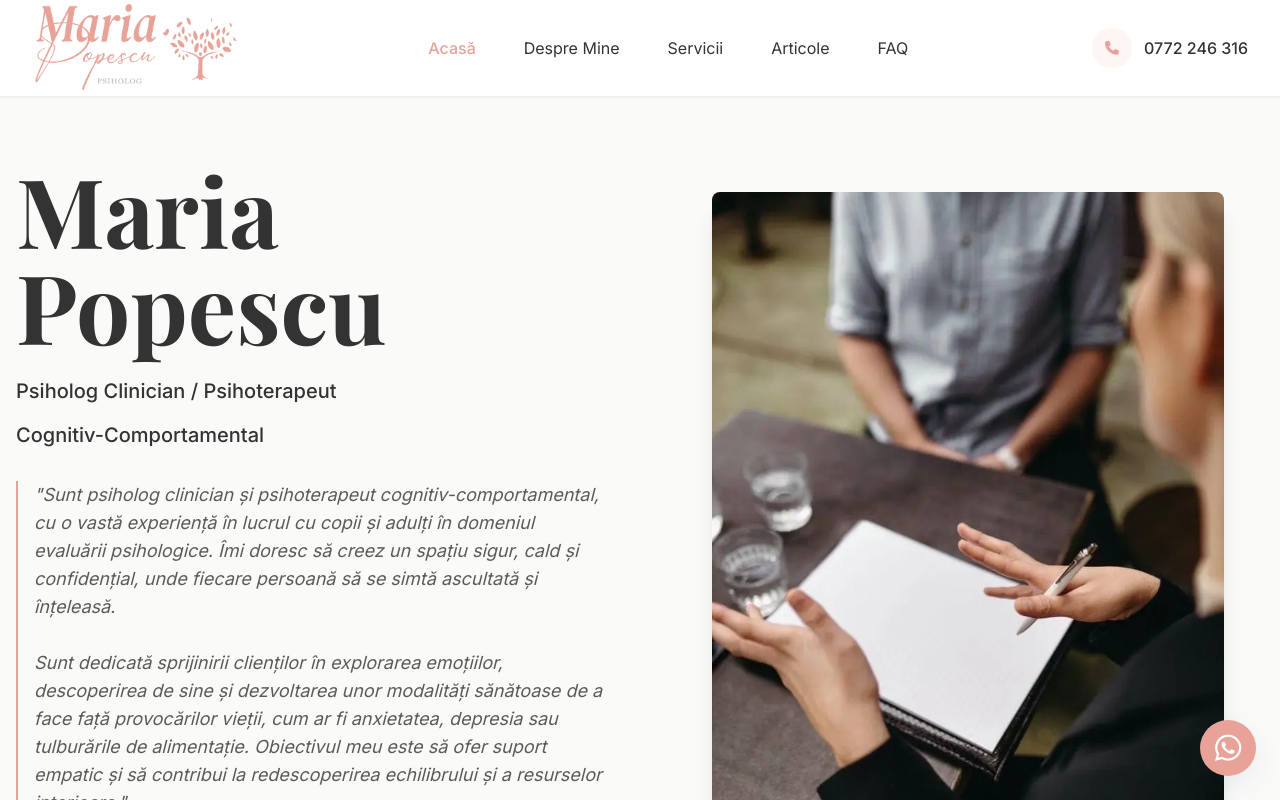
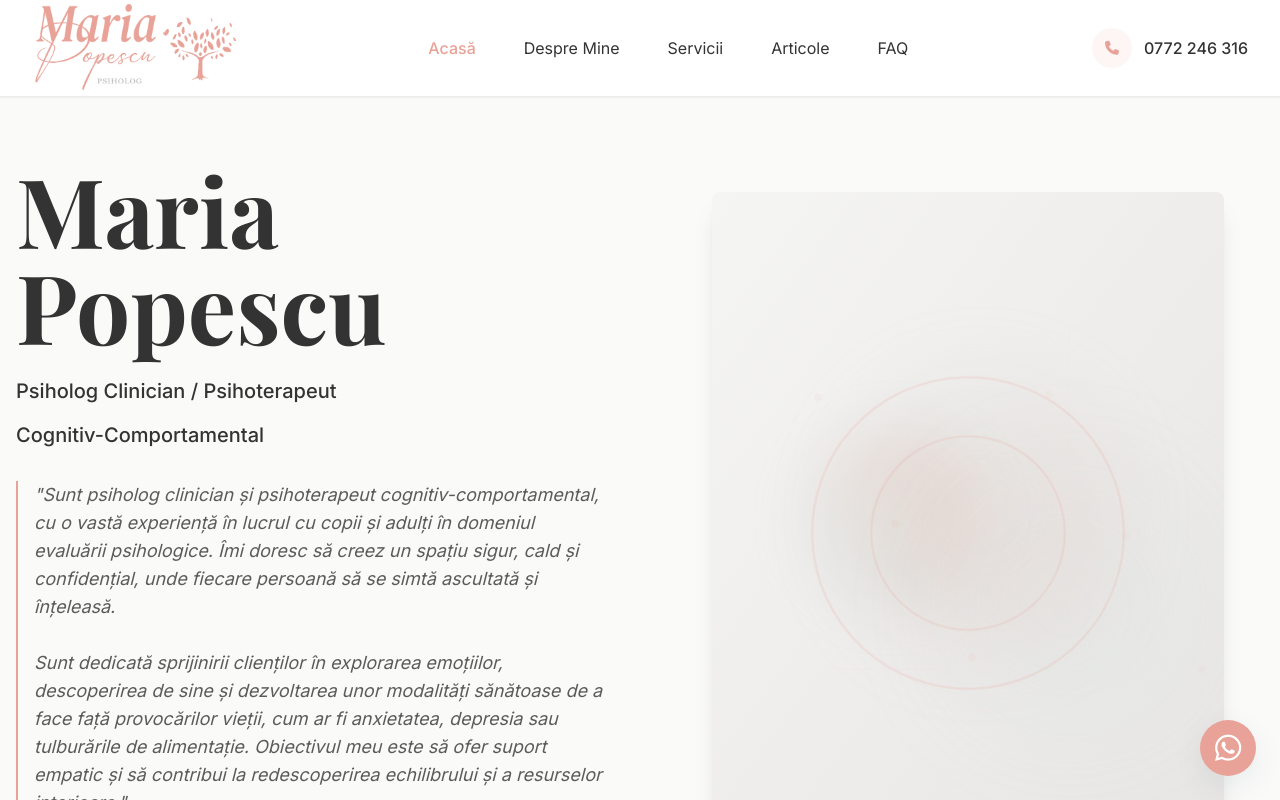
Before and after one commit to ZaZza402/maria-popescu, a React (Vite) app: page / in a window 1280 px wide. Shown: the top 800 px of the page. Built offline with nearby package versions, Linux system fonts and the light colour scheme; a web font is replaced by a local one.

Commit message:
Fix despre portrait to show from top, add framer-motion abstract animation to replace hero image

```diff
--- a/package.json
+++ b/package.json
@@ -13,7 +13,7 @@
     "@fortawesome/free-brands-svg-icons": "^7.1.0",
     "@fortawesome/free-solid-svg-icons": "^7.1.0",
     "@fortawesome/react-fontawesome": "^3.1.0",
-    "framer-motion": "^12.23.22",
+    "framer-motion": "^12.23.24",
     "gsap": "^3.13.0",
     "react": "^19.1.1",
     "react-dom": "^19.1.1",
--- /dev/null
+++ b/src/components/AbstractHeroAnimation.tsx
@@ -0,0 +1,186 @@
+import { motion } from 'framer-motion';
+
+const AbstractHeroAnimation = () => {
+  return (
+    <div className="relative w-full h-full flex items-center justify-center overflow-hidden">
+      {/* Floating organic shapes */}
+      <motion.div
+        className="absolute w-64 h-64 rounded-full opacity-20"
+        style={{
+          background: 'linear-gradient(135deg, #C4E0D9 0%, #E8A298 100%)',
+          filter: 'blur(40px)',
+        }}
+        animate={{
+          x: [0, 30, 0],
+          y: [0, -40, 0],
+          scale: [1, 1.1, 1],
+        }}
+        transition={{
+          duration: 8,
+          repeat: Infinity,
+          ease: 'easeInOut',
+        }}
+      />
+
+      <motion.div
+        className="absolute w-48 h-48 rounded-full opacity-25"
+        style={{
+          background: 'linear-gradient(225deg, #E8A298 0%, #C4E0D9 100%)',
+          filter: 'blur(30px)',
+          left: '20%',
+          top: '30%',
+        }}
+        animate={{
+          x: [0, -20, 0],
+          y: [0, 30, 0],
+          scale: [1, 0.9, 1],
+        }}
+        transition={{
+          duration: 10,
+          repeat: Infinity,
+          ease: 'easeInOut',
+        }}
+      />
+
+      <motion.div
+        className="absolute w-56 h-56 rounded-full opacity-15"
+        style={{
+          background: 'linear-gradient(45deg, #C4E0D9 0%, rgba(196, 224, 217, 0.5) 100%)',
+          filter: 'blur(50px)',
+          right: '15%',
+          bottom: '20%',
+        }}
+        animate={{
+          x: [0, 40, 0],
+          y: [0, -30, 0],
+          scale: [1, 1.15, 1],
+        }}
+        transition={{
+          duration: 12,
+          repeat: Infinity,
+          ease: 'easeInOut',
+        }}
+      />
+
+      {/* Geometric circles */}
+      <motion.div
+        className="absolute border-2 border-brand-primary/20 rounded-full"
+        style={{
+          width: '300px',
+          height: '300px',
+          top: '50%',
+          left: '50%',
+          marginLeft: '-150px',
+          marginTop: '-150px',
+        }}
+        animate={{
+          rotate: 360,
+          scale: [1, 1.05, 1],
+        }}
+        transition={{
+          rotate: {
+            duration: 20,
+            repeat: Infinity,
+            ease: 'linear',
+          },
+          scale: {
+            duration: 4,
+            repeat: Infinity,
+            ease: 'easeInOut',
+          },
+        }}
+      />
+
+      <motion.div
+        className="absolute border-2 border-brand-accent/20 rounded-full"
+        style={{
+          width: '200px',
+          height: '200px',
+          top: '50%',
+          left: '50%',
+          marginLeft: '-100px',
+          marginTop: '-100px',
+        }}
+        animate={{
+          rotate: -360,
+          scale: [1, 0.95, 1],
+        }}
+        transition={{
+          rotate: {
+            duration: 15,
+            repeat: Infinity,
+            ease: 'linear',
+          },
+          scale: {
+            duration: 5,
+            repeat: Infinity,
+            ease: 'easeInOut',
+          },
+        }}
+      />
+
+      {/* Decorative lines */}
+      <motion.div
+        className="absolute bg-brand-primary/10"
+        style={{
+          width: '2px',
+          height: '120px',
+          top: '20%',
+          right: '30%',
+        }}
+        animate={{
+          scaleY: [1, 1.2, 1],
+          opacity: [0.1, 0.2, 0.1],
+        }}
+        transition={{
+          duration: 3,
+          repeat: Infinity,
+          ease: 'easeInOut',
+        }}
+      />
+
+      <motion.div
+        className="absolute bg-brand-accent/10"
+        style={{
+          width: '100px',
+          height: '2px',
+          bottom: '30%',
+          left: '25%',
+        }}
+        animate={{
+          scaleX: [1, 1.3, 1],
+          opacity: [0.1, 0.2, 0.1],
+        }}
+        transition={{
+          duration: 4,
+          repeat: Infinity,
+          ease: 'easeInOut',
+        }}
+      />
+
+      {/* Small floating dots */}
+      {[...Array(6)].map((_, i) => (
+        <motion.div
+          key={i}
+          className="absolute w-2 h-2 rounded-full bg-brand-primary/20"
+          style={{
+            left: `${20 + i * 15}%`,
+            top: `${30 + (i % 3) * 20}%`,
+          }}
+          animate={{
+            y: [0, -20, 0],
+            opacity: [0.2, 0.5, 0.2],
+          }}
+          transition={{
+            duration: 3 + i * 0.5,
+            repeat: Infinity,
+            ease: 'easeInOut',
+            delay: i * 0.3,
+          }}
+        />
+      ))}
+    </div>
+  );
+};
+
+export default AbstractHeroAnimation;
--- a/src/components/ElegantCarousel.tsx
+++ b/src/components/ElegantCarousel.tsx
@@ -1,5 +1,5 @@
-import React, { useState } from 'react';
-import OptimizedImage from './OptimizedImage';
+import React, { useState } from "react";
+import OptimizedImage from "./OptimizedImage";
 
 const ElegantCarousel: React.FC = () => {
   const [currentSlide, setCurrentSlide] = useState(0);
@@ -7,20 +7,20 @@ const ElegantCarousel: React.FC = () => {
   // Gallery images - easy to update
   const images = [
     {
-      src: './assets/mp-therapy.jpg',
-      alt: 'Sala de consultații psihologice',
-      title: 'Spațiu Terapeutic'
+      src: "./assets/mp-therapy.jpg",
+      alt: "Sala de consultații psihologice",
+      title: "Spațiu Terapeutic",
     },
     {
-      src: './assets/mp-notes.jpg',
-      alt: 'Materiale și resurse terapeutice',
-      title: 'Mediu Profesional'
+      src: "./assets/mp-notes.jpg",
+      alt: "Materiale și resurse terapeutice",
+      title: "Mediu Profesional",
     },
     {
-      src: './assets/mp-team.jpg',
-      alt: 'Echipa de specialiști',
-      title: 'Resurse Profesionale'
-    }
+      src: "./assets/mp-team.jpg",
+      alt: "Echipa de specialiști",
+      title: "Resurse Profesionale",
+    },
   ];
 
   const goToSlide = (index: number) => {
@@ -36,7 +36,8 @@ const ElegantCarousel: React.FC = () => {
           </h2>
           <div className="w-24 h-1 bg-brand-accent mx-auto mb-6"></div>
           <p className="text-lg text-brand-text/70 max-w-2xl mx-auto leading-relaxed">
-            Un spațiu cald, sigur și profesional dedicat bunăstării tale emoționale
+            Un spațiu cald, sigur și profesional dedicat bunăstării tale
+            emoționale
           </p>
         </div>
 
@@ -62,7 +63,9 @@ const ElegantCarousel: React.FC = () => {
                 <div className="bg-white/20 backdrop-blur-sm rounded-full h-1 overflow-hidden">
                   <div
                     className="h-full bg-brand-accent rounded-full transition-all duration-500 ease-out"
-                    style={{ width: `${((currentSlide + 1) / images.length) * 100}%` }}
+                    style={{
+                      width: `${((currentSlide + 1) / images.length) * 100}%`,
+                    }}
                   />
                 </div>
               </div>
@@ -86,8 +89,8 @@ const ElegantCarousel: React.FC = () => {
                   onClick={() => goToSlide(index)}
                   className={`relative overflow-hidden rounded-lg transition-all duration-300 ${
                     index === currentSlide
-                      ? 'ring-3 ring-brand-accent shadow-lg scale-105'
-                      : 'hover:scale-105 opacity-70 hover:opacity-100'
+                      ? "ring-3 ring-brand-accent shadow-lg scale-105"
+                      : "hover:scale-105 opacity-70 hover:opacity-100"
                   }`}
                   aria-label={`Vizualizează ${image.title}`}
                 >
@@ -118,7 +121,9 @@ const ElegantCarousel: React.FC = () => {
               <div className="w-8 h-0.5 bg-brand-light rounded-full overflow-hidden">
                 <div
                   className="h-full bg-brand-accent rounded-full transition-all duration-500 ease-out"
-                  style={{ width: `${((currentSlide + 1) / images.length) * 100}%` }}
+                  style={{
+                    width: `${((currentSlide + 1) / images.length) * 100}%`,
+                  }}
                 />
               </div>
               <span className="text-brand-text/40 text-xs">
--- a/src/pages/HomePage.tsx
+++ b/src/pages/HomePage.tsx
@@ -1,6 +1,6 @@
 import React, { useEffect, useState, useRef } from "react";
 import { Link } from "react-router-dom";
-import OptimizedImage from "../components/OptimizedImage";
+import AbstractHeroAnimation from "../components/AbstractHeroAnimation";
 import { gsap } from "gsap";
 import { ScrollTrigger } from "gsap/ScrollTrigger";
 
@@ -377,19 +377,11 @@ const HomePage: React.FC = () => {
               </div>
             </div>
 
-            {/* Therapy Environment Photo - Right Side on Desktop, Top on Mobile */}
+            {/* Abstract Animation - Right Side on Desktop, Top on Mobile */}
             <div className="hero-image order-1 lg:order-2 flex justify-center -mx-4 lg:mx-0">
               <div className="relative w-full max-w-none lg:max-w-lg">
-                <div className="aspect-[3/4] w-full bg-stone-200 lg:rounded-lg overflow-hidden shadow-xl">
-                  <OptimizedImage
-                    src="./assets/therapy-session.webp"
-                    alt="Cabinet de Psihologie - Mediu terapeutic calm și profesional"
-                    className="w-full h-full object-cover"
-                    priority={true}
-                    loading="eager"
-                    width={400}
-                    height={500}
-                  />
+                <div className="aspect-[3/4] w-full bg-gradient-to-br from-stone-100 to-stone-200 lg:rounded-lg overflow-hidden shadow-xl">
+                  <AbstractHeroAnimation />
                 </div>
               </div>
             </div>
```
Also changed, not shown: src/pages/DesprePage.tsx (+75 -51 lines), 1 other file (tests, documents, lock files or other folders).
